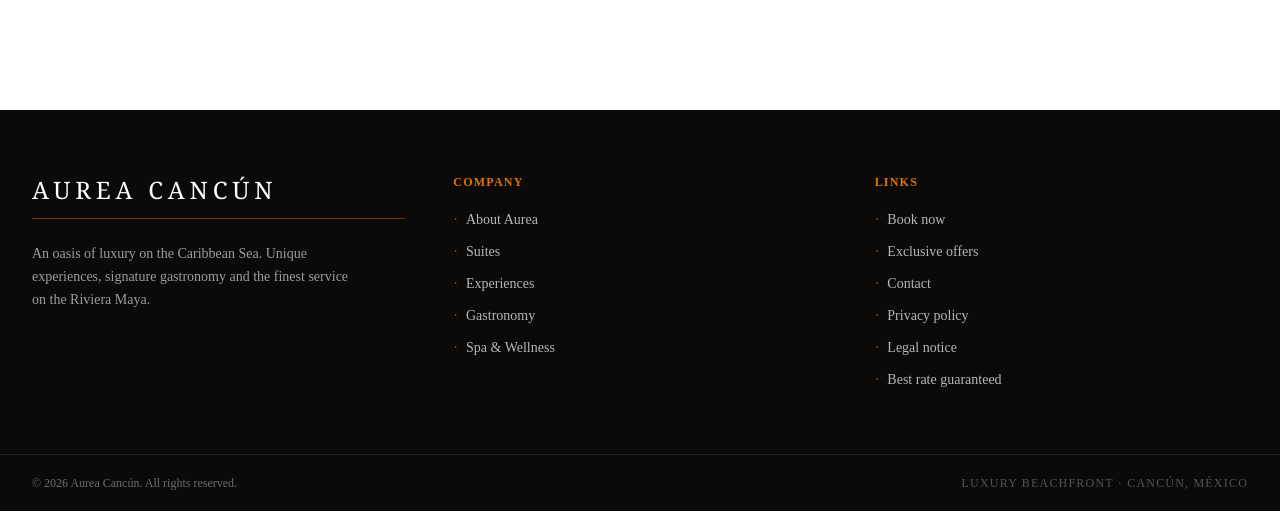
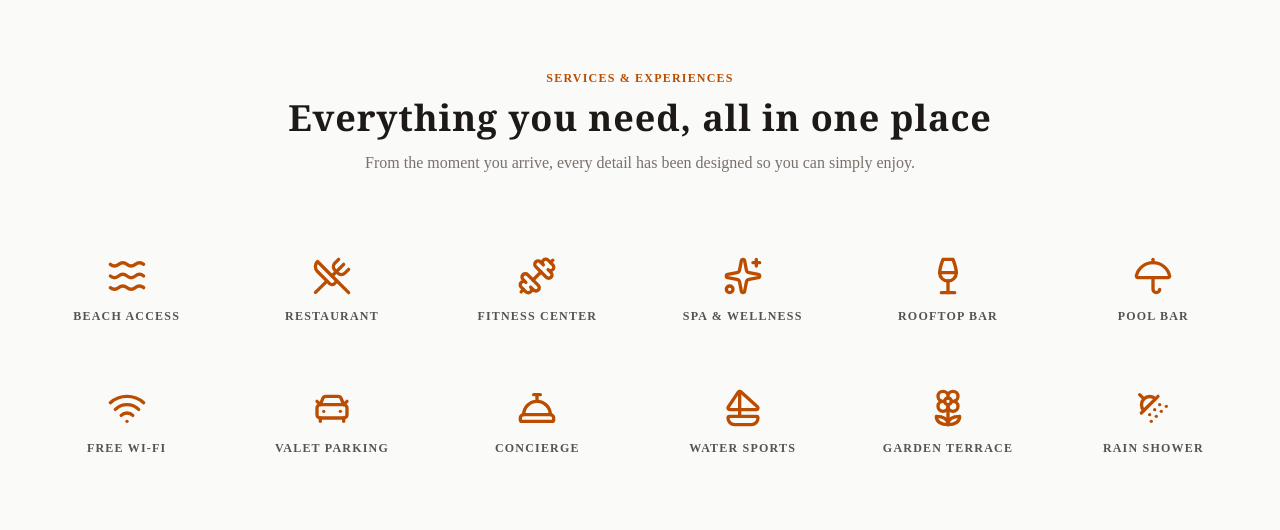
Before and after one commit to Ridoud-S/Aurea-Cancun-Frontend, a Next.js app: page /en in a window 1280 px wide. Shown: the part 690-1220 px from the top of the page. Built offline with nearby package versions, Linux system fonts and the light colour scheme.

Commit message:
feat(home): add amenities section with full i18n support

```diff
--- a/src/app/[locale]/amenities/page.tsx
+++ b/src/app/[locale]/amenities/page.tsx
@@ -1,7 +1,24 @@
-export default function AmenitiesPage() {
+import HeroSection from "@/components/sections/HeroSection";
+import { getTranslations } from "next-intl/server";
+
+
+export default async function AmenitiesPage() {
+        const t = await getTranslations("amenitiesPage.hero");
     return (
         <main>
             <h1>Amenidades</h1>
+            <HeroSection
+                title={t("title")}
+                subtitle={t("subtitle")}
+                // URL temporal de alta calidad de una playa
+                imageSrc="https://images.unsplash.com/photo-1507525428034-b723cf961d3e?q=80&w=2560&auto=format&fit=crop"
+                size="full"
+                ctaText={t("button")}
+                ctaHref="/amenidades"
+            />
         </main>
     );
+
+
+
 }
--- a/src/app/[locale]/page.tsx
+++ b/src/app/[locale]/page.tsx
@@ -1,8 +1,8 @@
 import HeroSection from "@/components/sections/HeroSection";
+import AmenitiesSection from "@/components/sections/AmenitiesSection";
 import { getTranslations } from "next-intl/server";
 
 export default async function HomePage() {
-    // Usamos el namespace 'hero' que definiste en tus archivos JSON
     const t = await getTranslations("home.hero");
 
     return (
@@ -10,13 +10,14 @@
             <HeroSection
                 title={t("title")}
                 subtitle={t("subtitle")}
-                // URL temporal de alta calidad de una playa
                 imageSrc="https://images.unsplash.com/photo-1507525428034-b723cf961d3e?q=80&w=2560&auto=format&fit=crop"
                 size="full"
                 ctaText={t("button")}
                 ctaHref="/habitaciones"
             />
 
+            <AmenitiesSection />
+
             {/* El resto de las secciones de la Home irán aquí */}
         </div>
     );
--- /dev/null
+++ b/src/components/sections/AmenitiesSection.tsx
@@ -0,0 +1,82 @@
+import { getTranslations } from "next-intl/server";
+import {
+    Waves,
+    UtensilsCrossed,
+    Dumbbell,
+    Sparkles,
+    Wine,
+    Umbrella,
+    Wifi,
+    CarFront,
+    ConciergeBell,
+    Sailboat,
+    Flower2,
+    ShowerHead,
+} from "lucide-react";
+import Container from "@/components/common/Container";
+
+// ---------------------------------------------------------------------------
+// Estructura de datos
+// ---------------------------------------------------------------------------
+const amenities = [
+    { id: "beachAccess",     icon: Waves           },
+    { id: "restaurant",      icon: UtensilsCrossed },
+    { id: "fitnessCenter",   icon: Dumbbell        },
+    { id: "spa",             icon: Sparkles        },
+    { id: "bar",             icon: Wine            },
+    { id: "poolBar",         icon: Umbrella        },
+    { id: "freeWifi",        icon: Wifi            },
+    { id: "valetParking",    icon: CarFront        },
+    { id: "concierge",       icon: ConciergeBell   },
+    { id: "watersports",     icon: Sailboat        },
+    { id: "gardenTerrace",   icon: Flower2         },
+    { id: "rainShower",      icon: ShowerHead      },
+] as const;
+
+// ---------------------------------------------------------------------------
+// Component
+// ---------------------------------------------------------------------------
+export default async function AmenitiesSection() {
+    const tSection  = await getTranslations("home.amenitiesSection");
+    const tAmenities = await getTranslations("amenities");
+
+    return (
+        <section className="bg-stone-50 py-20">
+            <Container>
+                {/* Encabezado */}
+                <div className="mb-14 flex flex-col items-center gap-3 text-center">
+                    <p className="text-xs font-semibold tracking-widest uppercase text-amber-700">
+                        {tSection("eyebrow")}
+                    </p>
+                    <h2 className="font-serif text-3xl font-semibold tracking-wide text-stone-900 md:text-4xl">
+                        {tSection("title")}
+                    </h2>
+                    <p className="max-w-xl text-sm leading-relaxed text-stone-500 md:text-base">
+                        {tSection("subtitle")}
+                    </p>
+                </div>
+
+                {/* Grid de amenidades */}
+                <ul className="grid grid-cols-2 gap-4 md:grid-cols-3 lg:grid-cols-6">
+                    {amenities.map(({ id, icon: Icon }) => (
+                        <li
+                            key={id}
+                            className="
+                                group flex flex-col items-center gap-3 rounded-xl
+                                bg-white/0 px-4 py-6 text-center
+                                transition-all duration-300 ease-in-out
+                                hover:-translate-y-1 hover:bg-white hover:shadow-md
+                                cursor-default
+                            "
+                        >
+                            <Icon className="h-10 w-10 text-amber-700 transition-transform duration-300 group-hover:scale-110" />
+                            <span className="text-xs font-semibold tracking-widest uppercase text-stone-600">
+                                {tAmenities(id)}
+                            </span>
+                        </li>
+                    ))}
+                </ul>
+            </Container>
+        </section>
+    );
+}
--- a/src/messages/en.json
+++ b/src/messages/en.json
@@ -17,6 +17,11 @@
         "welcome": {
             "title": "Welcome to Aurea",
             "description": "An oasis of tranquility on the shores of the Caribbean Sea."
+        },
+        "amenitiesSection": {
+            "eyebrow": "Services & Experiences",
+            "title": "Everything you need, all in one place",
+            "subtitle": "From the moment you arrive, every detail has been designed so you can simply enjoy."
         }
     },
     "offersPage": {
@@ -31,6 +36,13 @@
             "title": "Our Rooms",
             "subtitle": "Comfort and elegance with views of the Caribbean Sea.",
             "button": "Explore Rooms"
+        }
+    },
+    "amenitiesPage": {
+        "hero": {
+            "title": "Our Amenities",
+            "subtitle": "Enjoy services designed to elevate your experience.",
+            "button": "Explore Amenities"
         }
     },
     "footer": {
@@ -56,5 +68,19 @@
         },
         "copyright": "© 2026 Aurea Cancún. All rights reserved.",
         "location": "Luxury Beachfront · Cancún, México"
+    },
+    "amenities": {
+        "beachAccess":   "Beach Access",
+        "restaurant":    "Restaurant",
+        "fitnessCenter": "Fitness Center",
+        "spa":           "Spa & Wellness",
+        "bar":           "Rooftop Bar",
+        "poolBar":       "Pool Bar",
+        "freeWifi":      "Free Wi-Fi",
+        "valetParking":  "Valet Parking",
+        "concierge":     "Concierge",
+        "watersports":   "Water Sports",
+        "gardenTerrace": "Garden Terrace",
+        "rainShower":    "Rain Shower"
     }
 }
--- a/src/messages/es.json
+++ b/src/messages/es.json
@@ -4,10 +4,7 @@
         "rooms": "Habitaciones",
         "offers": "Ofertas",
         "amenities": "Amenidades",
-        "suites": "Suites",
         "experiences": "Experiencias",
-        "gastronomy": "Gastronomía",
-        "spa": "Spa",
         "contact": "Contacto",
         "bookNow": "Reservar ahora"
     },
@@ -15,11 +12,16 @@
         "hero": {
             "title": "Descubre el lujo frente al mar en Cancún",
             "subtitle": "Escápate a una experiencia premium de arena blanca, gastronomía y confort.",
-            "button": "Explorar Habitaciones"
+            "button": "Reservar ahora"
         },
         "welcome": {
             "title": "Bienvenido a Aurea",
             "description": "Un oasis de tranquilidad a orillas del Mar Caribe."
+        },
+        "amenitiesSection": {
+            "eyebrow": "Servicios y Experiencias",
+            "title": "Todo lo que necesitas, en un solo lugar",
+            "subtitle": "Desde que llegas, cada detalle está diseñado para que simplemente disfrutes."
         }
     },
     "offersPage": {
@@ -36,28 +38,49 @@
             "button": "Explorar Habitaciones"
         }
     },
+    "amenitiesPage": {
+        "hero": {
+            "title": "Nuestras Amenidades",
+            "subtitle": "Disfruta de servicios diseñados para elevar tu experiencia.",
+            "button": "Explorar Amenidades"
+        }
+    },
     "footer": {
         "tagline": "Un oasis de lujo frente al mar Caribe. Experiencias únicas, gastronomía de autor y el servicio más refinado de la Riviera Maya.",
         "columns": {
             "company": "Empresa",
-            "links": "Links"
+            "links": "Enlaces"
         },
         "company": {
             "about": "Sobre Aurea",
             "suites": "Suites",
             "experiences": "Experiencias",
             "gastronomy": "Gastronomía",
-            "spa": "Spa & Wellness"
+            "spa": "Spa & Bienestar"
         },
         "links": {
             "book": "Reservar ahora",
             "offers": "Ofertas exclusivas",
             "contact": "Contacto",
-            "privacy": "Aviso de privacidad",
+            "privacy": "Política de privacidad",
             "legal": "Aviso legal",
             "bestRate": "Mejor tarifa garantizada"
         },
         "copyright": "© 2026 Aurea Cancún. Todos los derechos reservados.",
-        "location": "Luxury Beachfront · Cancún, México"
+        "location": "Frente al mar de lujo · Cancún, México"
+    },
+    "amenities": {
+        "beachAccess": "Acceso a la playa",
+        "restaurant": "Restaurante",
+        "fitnessCenter": "Centro de fitness",
+        "spa": "Spa & Bienestar",
+        "bar": "Bar en la azotea",
+        "poolBar": "Bar en la piscina",
+        "freeWifi": "Wi-Fi gratis",
+        "valetParking": "Estacionamiento con valet",
+        "concierge": "Conserjería",
+        "watersports": "Deportes acuáticos",
+        "gardenTerrace": "Terraza jardín",
+        "rainShower": "Ducha de lluvia"
     }
 }
```
